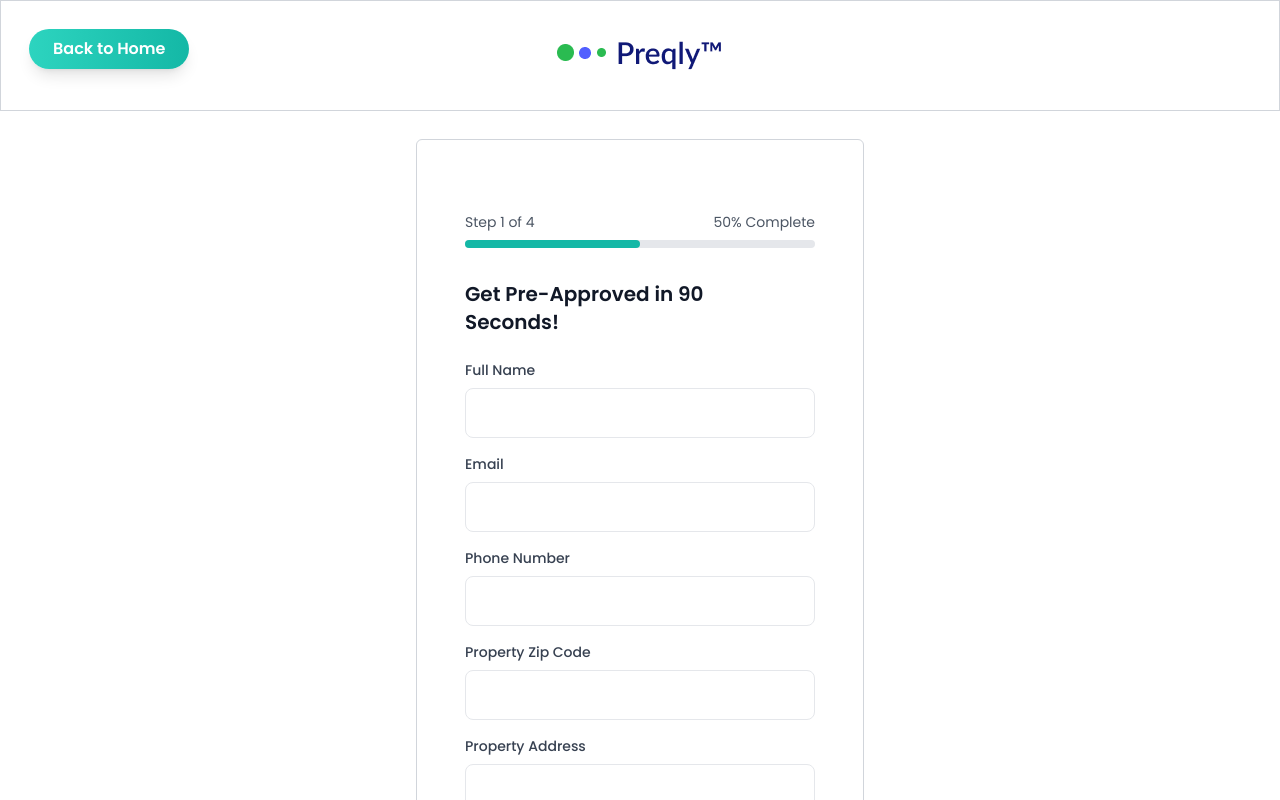
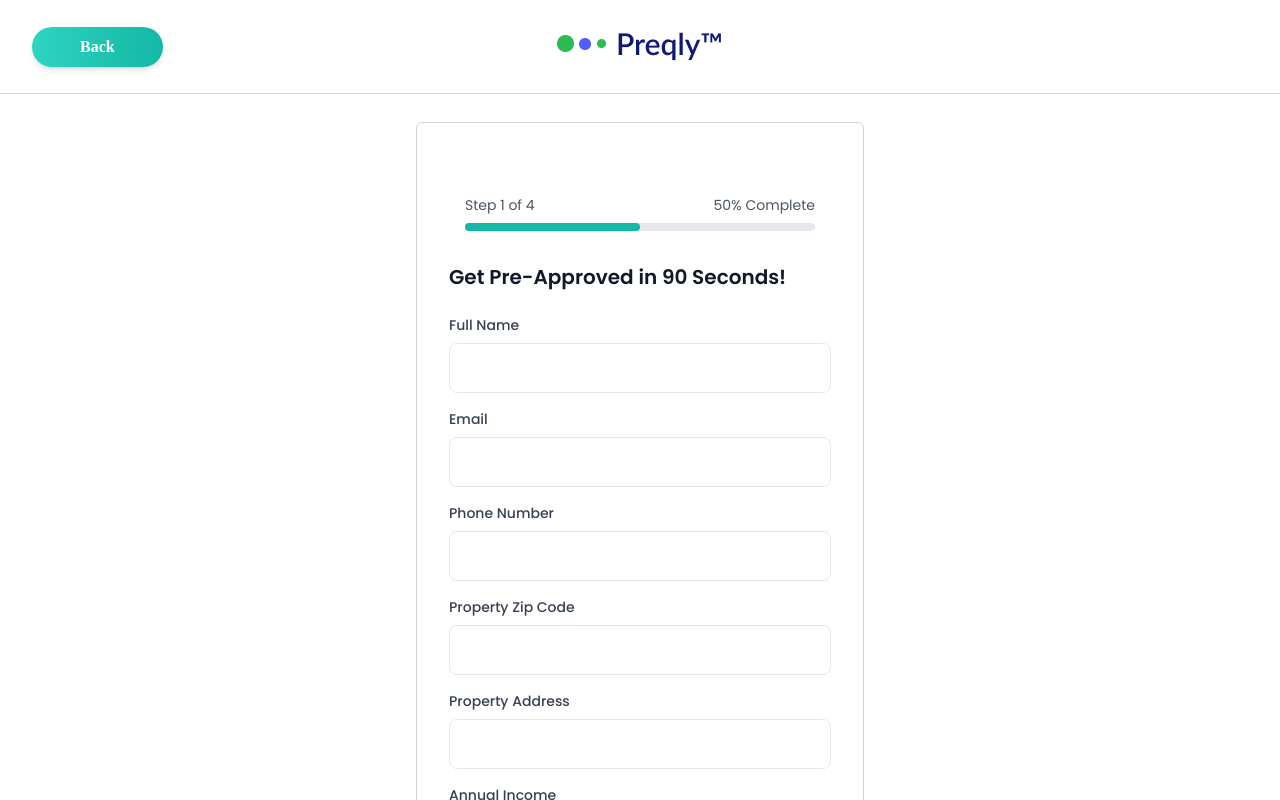
Before and after one commit to J-sense/Prqly, a React (Vite) app: page /pre-approval in a window 1280 px wide. Shown: the top 800 px of the page. Built offline with nearby package versions, Linux system fonts and the light colour scheme; a web font is replaced by a local one.

Commit message:
resolve recent changes

```diff
--- a/src/Pages/PreApprovalForm.jsx
+++ b/src/Pages/PreApprovalForm.jsx
@@ -1,11 +1,5 @@
 import { jsPDF } from "jspdf"; // Import jsPDF
-import {
-  AlertCircle,
-  CheckCircle,
-  ChevronDown,
-  Download,
-  Loader2,
-} from "lucide-react";
+import { AlertCircle, CheckCircle, ChevronDown, Loader2 } from "lucide-react";
 import { useState } from "react";
 import { useForm } from "react-hook-form";
 import { Link, useNavigate } from "react-router-dom";
@@ -35,6 +29,7 @@ export default function PreApprovalForm() {
   });
 
   const [status, setStatus] = useState(null);
+  // eslint-disable-next-line no-unused-vars
   const [progress, setProgress] = useState(50);
   const navigate = useNavigate();
   const loanPurposeOptions = [
@@ -98,28 +93,44 @@ export default function PreApprovalForm() {
   console.log(errors);
   return (
     <div className="">
-      <div className="relative bg-white p-2 border border-gray-300">
-        {/* Back Button */}
-        <div className="absolute p-5 font-popins">
+      <div className="relative bg-white p-8 border-b border-gray-300">
+        <div className="max-w-7xl mx-auto flex items-center justify-between md:justify-center relative">
+          {/* Back Button - Absolute on desktop, relative flow on mobile to prevent overlap */}
+          <div className="md:absolute md:left-0">
             <Link to="/">
-            <button className="bg-gradient-to-r  from-teal-400 to-teal-500 hover:from-teal-500 hover:to-teal-600 text-white font-semibold py-2 px-6 rounded-full shadow-lg transition-all duration-300 ease-in-out">
-              Back to Home
+              <button
+                className="
+            bg-gradient-to-r from-teal-400 to-teal-500
+            hover:from-teal-500 hover:to-teal-600
+            text-white font-semibold
+            text-xs sm:text-sm md:text-base
+            py-1.5 px-3 sm:py-2 sm:px-12
+            rounded-full shadow-md hover:shadow-lg
+            transition-all duration-300 ease-in-out
+            whitespace-nowrap
+          "
+              >
+
+                <span className="xs:hidden">Back</span>
               </button>
             </Link>
           </div>
 
-        {/* Logo centered */}
-        <div className="hidden md:flex justify-center items-center py-8">
-          <Logo height="100" width="100" />
+          {/* Logo - Centered on all devices */}
+          <div className="flex justify-center items-center">
+            <div className="scale-75 sm:scale-90 md:scale-100">
+              <Logo height="80" width="80" />
+            </div>
           </div>
 
-        {/* Divider */}
-
+          {/* Empty div for flex balance on mobile (keeps logo centered) */}
+          <div className="md:hidden w-[60px] sm:w-[100px]"></div>
+        </div>
       </div>
 
       {/* Back to Home Button */}
 
-      <div className="min-h-screen font-popins border my-7 rounded-md border-gray-300 p-6 mx-auto max-w-md">
+      <div className="min-h-screen font-popins border my-7 rounded-md border-gray-300 p-6 mx-4 md:mx-auto max-w-md">
         <div className="max-w-md mx-auto bg-white my-6">
           <div className="px-6 pt-6 pb-4">
             <div className="flex justify-between items-center text-sm text-gray-600 mb-2">
@@ -134,9 +145,9 @@ export default function PreApprovalForm() {
             </div>
           </div>
 
-          <div className="px-6 pb-6">
+          <div className="px-2 pb-6">
             <div className="flex items-center justify-between mb-6">
-              <h1 className="text-xl font-semibold text-gray-900">
+              <h1 className="text-md md:text-xl font-semibold text-gray-900">
                 Get Pre-Approved in 90 Seconds!
               </h1>
               <button
@@ -149,7 +160,7 @@ export default function PreApprovalForm() {
             </div>
 
             {/* Form */}
-            <form onSubmit={handleSubmit(onSubmit)} className="space-y-4">
+            <form onSubmit={handleSubmit(onSubmit)} className="space-y-4 ">
               {/* Status messages */}
               {status === "success" && (
                 <div className="flex items-center gap-2 p-3 bg-green-50 border border-green-200 rounded-md">
--- a/src/ui/Logo.jsx
+++ b/src/ui/Logo.jsx
@@ -7,7 +7,10 @@ const Logo = ({ width = "100px", height = "100px", alt = "Logo" }) => {
       <img
         src={logo} // Replace with the actual path to your logo image
         alt={alt}
-        style={{ width: width, height: height }} // Dynamically set width and height
+        style={{ width: width, height: height }}
+        className="object-contain"
+
+         // Dynamically set width and height
       />
     </Link>
   );
```
Lines whose indentation alone changed are shown as unchanged.
